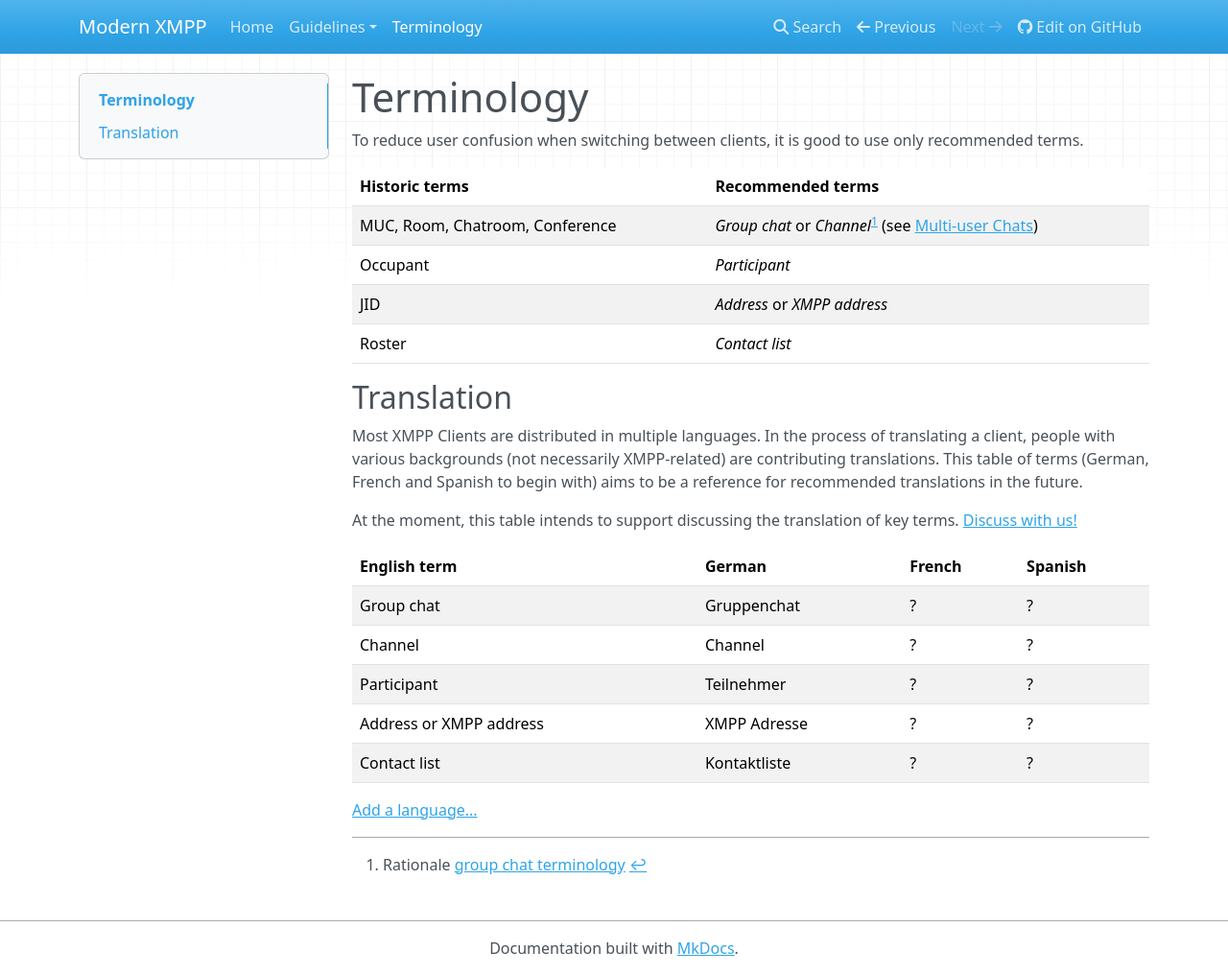
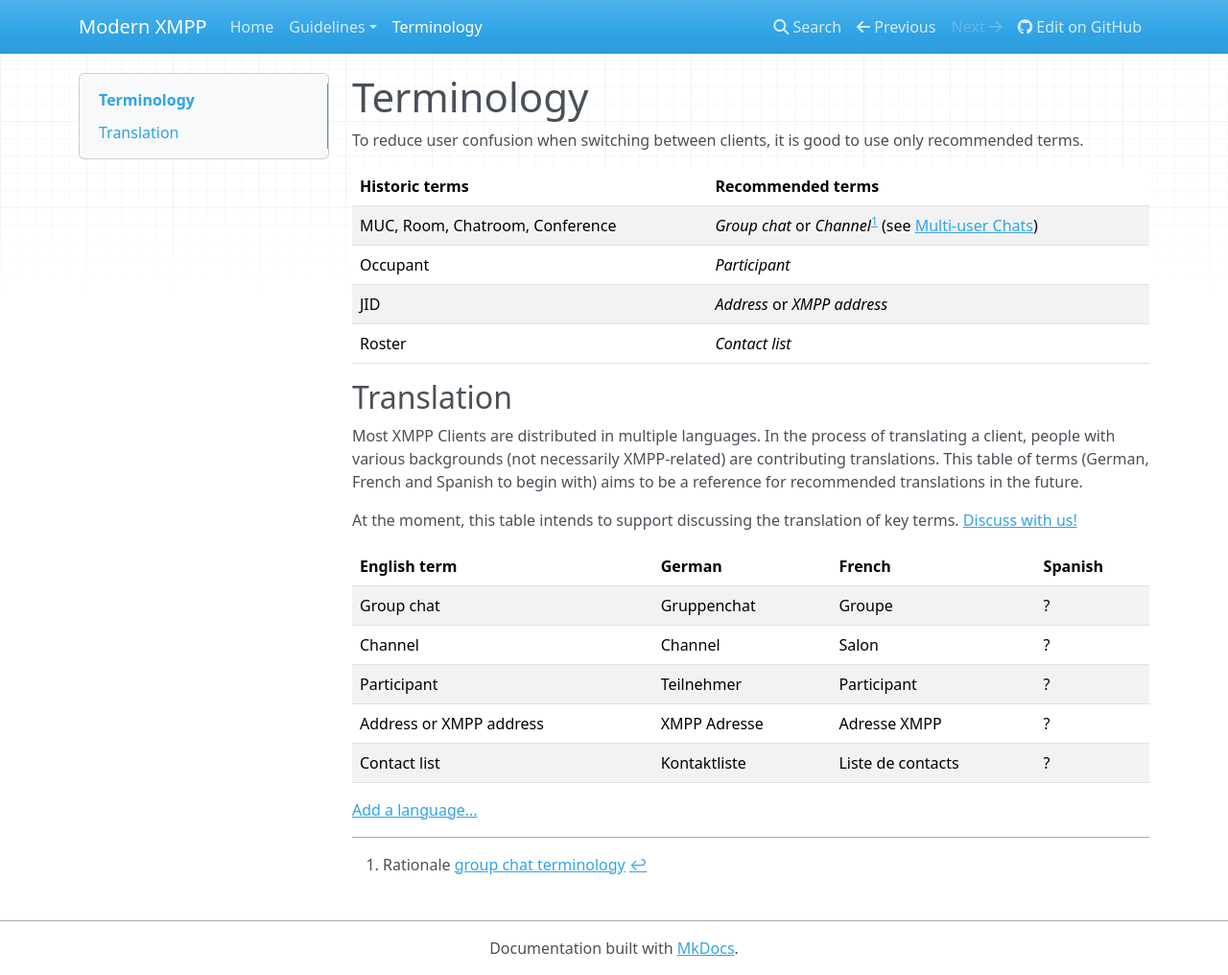
Before and after one commit to modernxmpp/modernxmpp, an MkDocs documentation site: the page built from docs/terminology.md, in a window 1280 px wide and 1016 px high. Shown: the whole window at 96% size. Built offline with MkDocs 1.6.1, drawn with Linux system fonts in a browser that asks for light colours; nearby versions of some CDN libraries.

Commit message:
Add proposition for french terminology

```diff
--- a/docs/terminology.md
+++ b/docs/terminology.md
@@ -17,13 +17,13 @@
 
 At the moment, this table intends to support discussing the translation of key terms. [Discuss with us!](xmpp:modernxmpp@rooms.modernxmpp.org?join)
 
-| English term            | German         | French         | Spanish        |
-|-------------------------|----------------|----------------|----------------|
-| Group chat              | Gruppenchat    | ?              | ?              |
-| Channel                 | Channel        | ?              | ?              |
-| Participant             | Teilnehmer     | ?              | ?              |
-| Address or XMPP address | XMPP Adresse   | ?              | ?              |
-| Contact list            | Kontaktliste   | ?              | ?              |
+| English term            | German         | French            | Spanish        |
+|-------------------------|----------------|-------------------|----------------|
+| Group chat              | Gruppenchat    | Groupe            | ?              |
+| Channel                 | Channel        | Salon             | ?              |
+| Participant             | Teilnehmer     | Participant       | ?              |
+| Address or XMPP address | XMPP Adresse   | Adresse XMPP      | ?              |
+| Contact list            | Kontaktliste   | Liste de contacts | ?              |
 
 [Add a language...](https://github.com/modernxmpp/modernxmpp)
 
```
